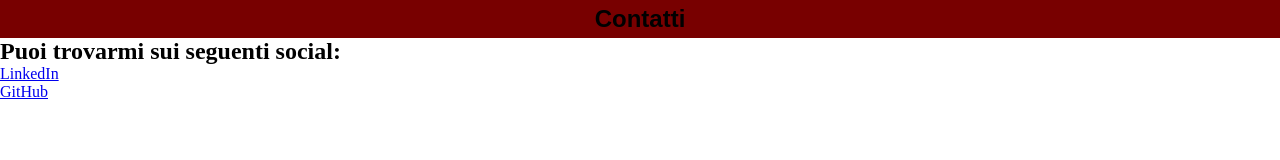
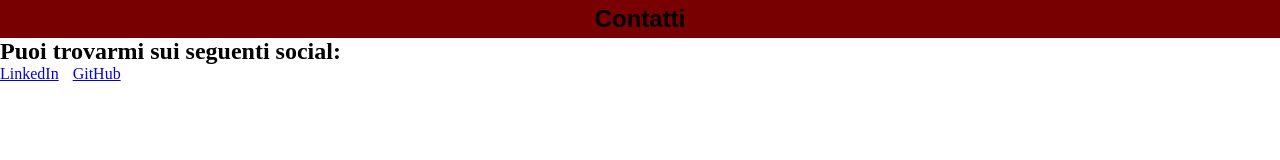
Before and after one commit to ItaloCoppolella/about-me, a plain HTML site: page pages/contact.html in a window 1280 px wide. Shown: the top 160 px of the page. Drawn offline with Linux system fonts and the light colour scheme.

Commit message:
fix menu in contact.html

```diff
--- a/style.css
+++ b/style.css
@@ -41,8 +41,8 @@ footer {
     position: fixed;
  }
 
- li .social-links {
+ .social-links li{
     list-style-type: none;
-    display: flex;
+    display: inline-block;
     margin-right: 10px;
 }
```
Also changed, not shown: pages/contact.html (+1 -1 lines).
